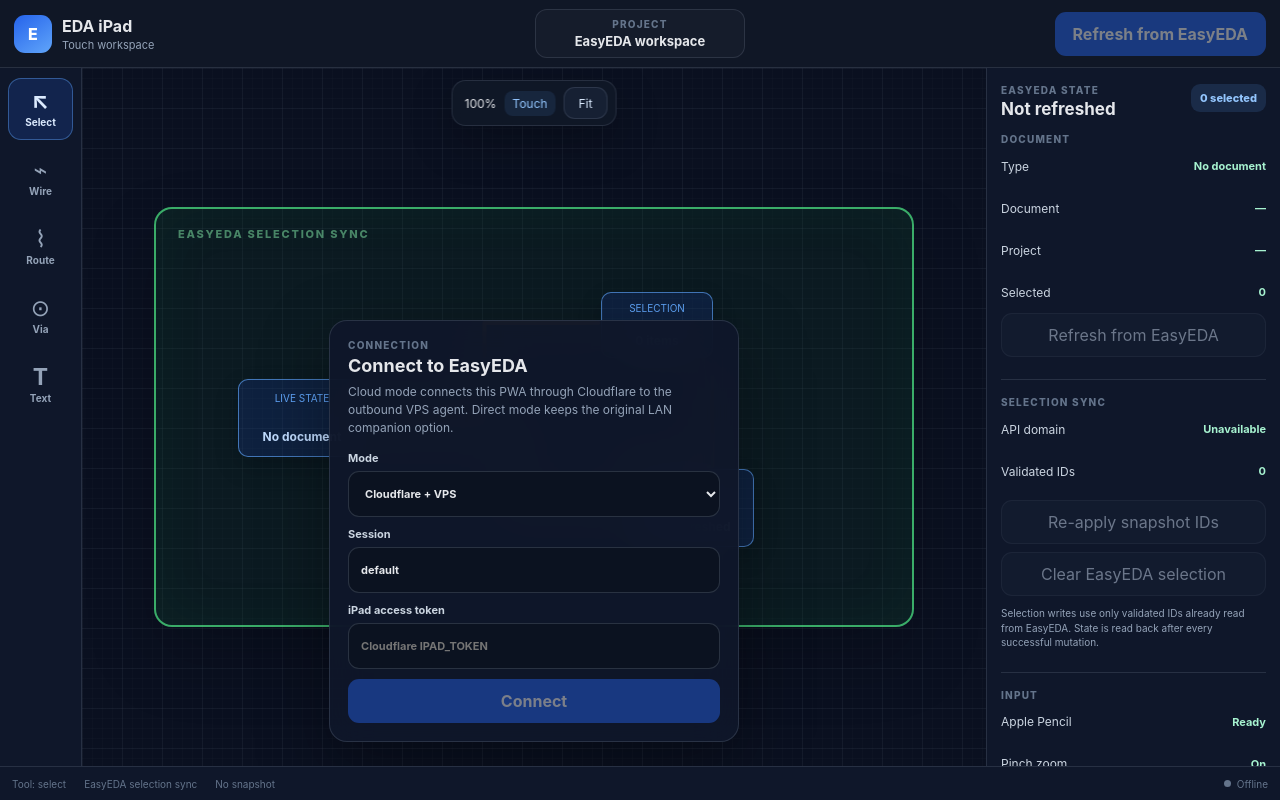
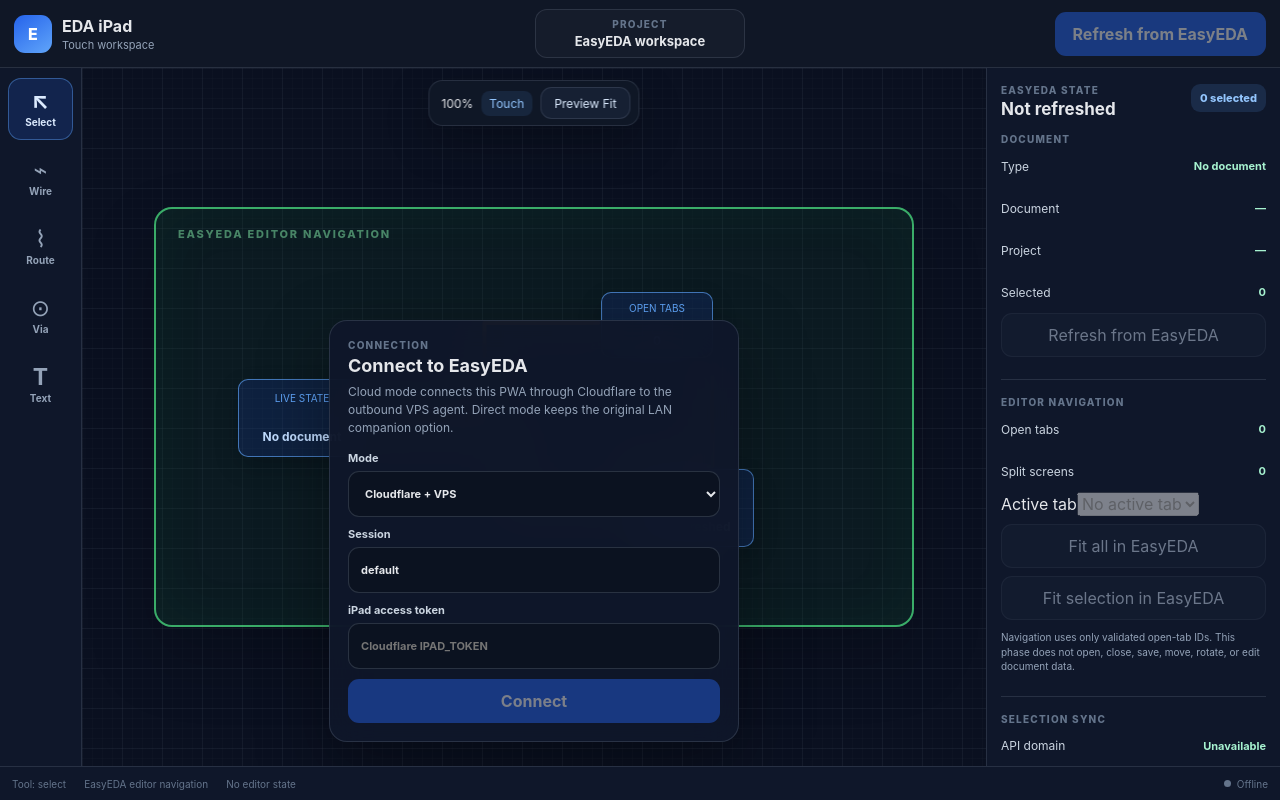
Before and after one commit to armtekcomputer-ops/easyeda-ipad, a React (Vite) app: page / in a window 1280 px wide. Built offline with nearby package versions, Linux system fonts and the light colour scheme.

Commit message:
feat: add iPad editor navigation controls

```diff
--- a/src/App.tsx
+++ b/src/App.tsx
@@ -1,6 +1,7 @@
 import { useEffect, useMemo, useState } from 'react';
 import { useCanvasViewport } from './hooks/useCanvasViewport';
 import { EasyEdaApi, EASYEDA_DOCUMENT_TYPE, type EasyEdaSnapshot } from './lib/easyeda-api';
+import { EasyEdaEditorApi, type EasyEdaEditorState } from './lib/easyeda-editor';
 import { EasyEdaGatewayClient, type GatewayState, type GatewayStatus } from './lib/gateway';
 
 const tools = [
@@ -64,6 +65,7 @@
 export default function App() {
   const gateway = useMemo(() => new EasyEdaGatewayClient(), []);
   const easyeda = useMemo(() => new EasyEdaApi(gateway), [gateway]);
+  const editor = useMemo(() => new EasyEdaEditorApi(gateway), [gateway]);
   const [gatewayState, setGatewayState] = useState<GatewayState>('disconnected');
   const [gatewayStatus, setGatewayStatus] = useState<GatewayStatus>({});
   const [connectionMode, setConnectionMode] = useState<ConnectionMode>(() => (
@@ -77,6 +79,9 @@
   const [snapshotState, setSnapshotState] = useState<SnapshotState>('idle');
   const [snapshotError, setSnapshotError] = useState<string | null>(null);
   const [selectionBusy, setSelectionBusy] = useState(false);
+  const [editorState, setEditorState] = useState<EasyEdaEditorState | null>(null);
+  const [editorBusy, setEditorBusy] = useState(false);
+  const [editorError, setEditorError] = useState<string | null>(null);
   const { zoom, offset, inputMode, resetView, handlers } = useCanvasViewport();
 
   useEffect(() => {
@@ -87,6 +92,8 @@
         setSnapshot(null);
         setSnapshotState('idle');
         setSnapshotError(null);
+        setEditorState(null);
+        setEditorError(null);
       }
     };
     const onStatusChange = (event: Event) => {
@@ -143,12 +150,17 @@
   };
 
   const refreshSnapshot = async () => {
-    if (gatewayState !== 'connected' || snapshotState === 'loading' || selectionBusy) return;
+    if (gatewayState !== 'connected' || snapshotState === 'loading' || selectionBusy || editorBusy) return;
     setSnapshotState('loading');
     setSnapshotError(null);
+    setEditorError(null);
     try {
-      const next = await easyeda.getSnapshot();
-      setSnapshot(next);
+      const [nextSnapshot, nextEditorState] = await Promise.all([
+        easyeda.getSnapshot(),
+        editor.getState(),
+      ]);
+      setSnapshot(nextSnapshot);
+      setEditorState(nextEditorState);
       setSnapshotState('ready');
     } catch (error) {
       setSnapshotState('error');
@@ -157,7 +169,7 @@
   };
 
   const runSelectionMutation = async (mutation: () => Promise<EasyEdaSnapshot>) => {
-    if (gatewayState !== 'connected' || selectionBusy || snapshotState === 'loading') return;
+    if (gatewayState !== 'connected' || selectionBusy || editorBusy || snapshotState === 'loading') return;
     setSelectionBusy(true);
     setSnapshotError(null);
     try {
@@ -182,13 +194,59 @@
     void runSelectionMutation(() => easyeda.selectPrimitiveIds(ids));
   };
 
+  const activateEditorTab = async (tabId: string) => {
+    if (gatewayState !== 'connected' || editorBusy || selectionBusy || snapshotState === 'loading') return;
+    if (!editorState?.tabs.some((tab) => tab.tabId === tabId)) return;
+    setEditorBusy(true);
+    setEditorError(null);
+    setSnapshotError(null);
+    try {
+      const nextEditorState = await editor.activateTab(tabId);
+      setEditorState(nextEditorState);
+      try {
+        const nextSnapshot = await easyeda.getSnapshot();
+        setSnapshot(nextSnapshot);
+        setSnapshotState('ready');
+      } catch (error) {
+        setSnapshot(null);
+        setSnapshotState('error');
+        setSnapshotError(error instanceof Error ? error.message : 'EasyEDA tab changed, but the document snapshot could not be refreshed');
+      }
+    } catch (error) {
+      setEditorError(error instanceof Error ? error.message : 'Unable to activate EasyEDA tab');
+    } finally {
+      setEditorBusy(false);
+    }
+  };
+
+  const fitEditor = async (mode: 'all' | 'selection') => {
+    const tabId = editorState?.activeTabId;
+    if (!tabId || gatewayState !== 'connected' || editorBusy || selectionBusy || snapshotState === 'loading') return;
+    setEditorBusy(true);
+    setEditorError(null);
+    try {
+      if (mode === 'selection') await editor.fitSelection(tabId);
+      else await editor.fitAll(tabId);
+    } catch (error) {
+      setEditorError(error instanceof Error ? error.message : 'Unable to change EasyEDA viewport');
+    } finally {
+      setEditorBusy(false);
+    }
+  };
+
   const projectTitle = snapshot?.project?.friendlyName ?? contextName(snapshot) ?? 'EasyEDA workspace';
   const firstSelectedId = snapshot?.selection.ids[0];
   const selectionSupported = selectionDocumentSupported(snapshot?.document?.documentType);
   const selectionControlsDisabled = gatewayState !== 'connected'
     || selectionBusy
+    || editorBusy
     || snapshotState === 'loading'
     || !selectionSupported;
+  const editorControlsDisabled = gatewayState !== 'connected'
+    || editorBusy
+    || selectionBusy
+    || snapshotState === 'loading'
+    || !editorState?.activeTabId;
 
   return (
     <main className="app-shell">
@@ -211,7 +269,7 @@
             className="primary-button"
             type="button"
             onClick={() => void refreshSnapshot()}
-            disabled={gatewayState !== 'connected' || snapshotState === 'loading' || selectionBusy}
+            disabled={gatewayState !== 'connected' || snapshotState === 'loading' || selectionBusy || editorBusy}
           >
             {snapshotState === 'loading' ? 'Refreshing…' : 'Refresh from EasyEDA'}
           </button>
@@ -239,7 +297,7 @@
           <div className="canvas-toolbar">
             <span>{Math.round(zoom * 100)}%</span>
             <span className="input-badge">{inputMode}</span>
-            <button type="button" onClick={resetView}>Fit</button>
+            <button type="button" onClick={resetView}>Preview Fit</button>
           </div>
 
           <div className="eda-canvas" {...handlers}>
@@ -248,14 +306,14 @@
               style={{ transform: `translate(${offset.x}px, ${offset.y}px) scale(${zoom})` }}
             >
               <div className="demo-board">
-                <div className="board-title">EASYEDA SELECTION SYNC</div>
+                <div className="board-title">EASYEDA EDITOR NAVIGATION</div>
                 <div className="component component-a">
                   <span>LIVE STATE</span>
                   <strong>{documentTypeLabel(snapshot?.document?.documentType)}</strong>
                 </div>
                 <div className="component component-b">
-                  <span>SELECTION</span>
-                  <strong>{snapshot?.selection.total ?? 0} items</strong>
+                  <span>OPEN TABS</span>
+                  <strong>{editorState?.tabs.length ?? 0}</strong>
                 </div>
                 <div className="component component-c">
                   <span>CONTEXT</span>
@@ -369,10 +427,52 @@
               className="secondary-button wide"
               type="button"
               onClick={() => void refreshSnapshot()}
-              disabled={gatewayState !== 'connected' || snapshotState === 'loading' || selectionBusy}
+              disabled={gatewayState !== 'connected' || snapshotState === 'loading' || selectionBusy || editorBusy}
             >
               {snapshotState === 'loading' ? 'Reading EasyEDA…' : 'Refresh from EasyEDA'}
             </button>
+          </div>
+
+          <div className="panel-section">
+            <span className="eyebrow">EDITOR NAVIGATION</span>
+            <div className="setting-row"><span>Open tabs</span><strong>{editorState?.tabs.length ?? 0}</strong></div>
+            <div className="setting-row"><span>Split screens</span><strong>{editorState?.splitScreens ?? 0}</strong></div>
+            <label className="editor-tab-label">
+              Active tab
+              <select
+                className="editor-tab-select"
+                value={editorState?.activeTabId ?? ''}
+                disabled={gatewayState !== 'connected' || editorBusy || selectionBusy || snapshotState === 'loading' || !editorState?.tabs.length}
+                onChange={(event) => void activateEditorTab(event.target.value)}
+              >
+                {!editorState?.activeTabId && <option value="">No active tab</option>}
+                {editorState?.tabs.map((tab) => (
+                  <option key={tab.tabId} value={tab.tabId}>
+                    {tab.title} — {documentTypeLabel(tab.documentType)}
+                  </option>
+                ))}
+              </select>
+            </label>
+            <div className="selection-actions">
+              <button
+                className="secondary-button wide"
+                type="button"
+                onClick={() => void fitEditor('all')}
+                disabled={editorControlsDisabled}
+              >
+                {editorBusy ? 'Working…' : 'Fit all in EasyEDA'}
+              </button>
+              <button
+                className="secondary-button wide"
+                type="button"
+                onClick={() => void fitEditor('selection')}
+                disabled={editorControlsDisabled || (snapshot?.selection.total ?? 0) === 0}
+              >
+                {editorBusy ? 'Working…' : 'Fit selection in EasyEDA'}
+              </button>
+            </div>
+            {editorError && <p className="snapshot-error" role="alert">{editorError}</p>}
+            <p className="panel-note">Navigation uses only validated open-tab IDs. This phase does not open, close, save, move, rotate, or edit document data.</p>
           </div>
 
           <div className="panel-section">
@@ -429,8 +529,8 @@
 
       <footer className="statusbar">
         <span>Tool: {activeTool}</span>
-        <span>EasyEDA selection sync</span>
-        <span>{snapshot ? `${snapshot.selection.total} selected` : 'No snapshot'}</span>
+        <span>EasyEDA editor navigation</span>
+        <span>{editorState ? `${editorState.tabs.length} tabs` : 'No editor state'}</span>
         <span className={`status-dot-wrap status-${gatewayState}`}><i />{stateLabel(gatewayState)}</span>
       </footer>
     </main>
```
